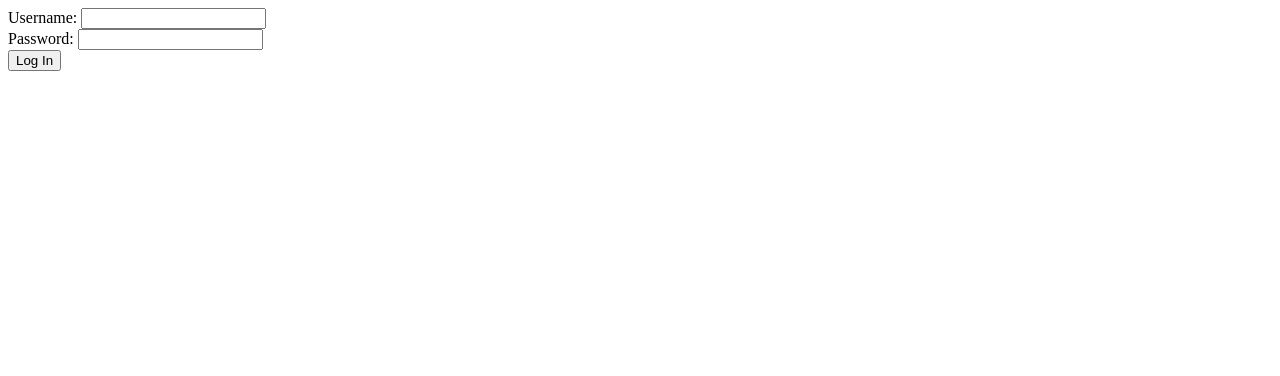
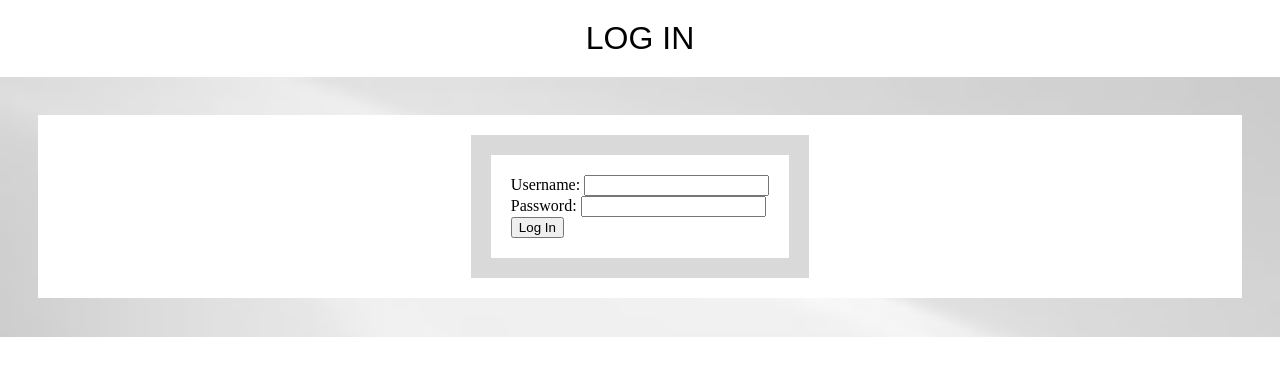
Before and after one commit to RekaSzK/portfolio, a PHP site: page /login.php in a window 1280 px wide. Shown: the top 376 px of the page. Run offline with PHP 8.4, Linux system fonts and the light colour scheme.

Commit message:
Started login page design.

```diff
--- a/Pages/login.php
+++ b/Pages/login.php
@@ -53,14 +53,17 @@
     <meta charset="UTF-8">
     <meta name="viewport" content="width=device-width, initial-scale=1.0">
     <title>LOG IN</title>
+    <link rel="stylesheet" href="../css/login.css">
 </head>
 <body>
-    <?php
-        if (!empty($error))
-        {
-            echo "<p id='errorOutput'>" . $error . "</p>";
-        }
-    ?>
+    <header>
+        <div id="headerGrid">
+            LOG IN
+        </div>
+    </header>
+    <main>
+        <div id="mainContainer">
+            <div id="mainField">
                 <form action="<?php echo $_SERVER['PHP_SELF'] ?>" method="POST">
                     <div>
                         <label for="username">Username:</label>
@@ -72,5 +75,16 @@
                     </div>
                     <button type="submit">Log In</button>
                 </form>
+                <div id="errorsContainer">
+                    <?php
+                        if (!empty($error))
+                        {
+                            echo "<p id='errorOutput'>" . $error . "</p>";
+                        }
+                    ?>
+                </div>
+            </div>
+        </div>
+    </main>
 </body>
 </html>
--- a/css/login.css
+++ b/css/login.css
@@ -0,0 +1,70 @@
+@font-face
+{
+    font-family: "Raleway Light";
+    src: url(../fonts/raleway.light.ttf);
+    font-family: "Raleway Regular";
+    src: url(../fonts/raleway.regular.ttf);
+    font-family: "Raleway Bold";
+    src: url(../fonts/raleway.bold.ttf);
+}
+
+body
+{
+    margin: 0;
+}
+
+
+/*General design ends here.
+Header design starts.*/
+
+/*NOTE: The header has been designed with the intention of being able to reuse it, so other pages only require the disabling of links.*/
+
+
+header
+{
+    padding: 20px 0 20px 0;
+}
+
+#headerGrid
+{
+    font-family: "Raleway Regular", "Arial";
+    font-size: 32px;
+    display: flex;
+    justify-content: center;
+    align-items: center;
+    margin: 0 3% 0 3%;
+}
+
+
+/*Header design ends here.
+Main design starts.*/
+
+
+main
+{
+    background-image: url(../images/bg.png);
+    background-size: cover;
+    background-color: white;
+    padding: 3%;
+}
+
+#mainContainer
+{
+    display: grid;
+    justify-content: center;
+    align-items: center;
+    background-color: white;
+    padding: 20px;
+}
+
+#mainField
+{
+    background-color: #D9D9D9;
+    padding: 20px;
+}
+
+form
+{
+    background-color: white;
+    padding: 20px;
+}
--- a/css/presenting.css
+++ b/css/presenting.css
@@ -184,6 +184,11 @@ main
     padding: 20px;
 }
 
+.presentationLink
+{
+    margin-bottom: 0;
+}
+
 /*Further safety measures for images to retain their aspect ratio while also matching the cell size.*/
 .mainImgInner > img
 {
--- a/css/proskills.css
+++ b/css/proskills.css
@@ -172,7 +172,7 @@ main
 
 .textLinks > li
 {
-    margin-bottom: 10px;
+    margin-bottom: 0;
 }
 
 /*To disable the default styling of the anchors.*/
```
Lines whose indentation alone changed are shown as unchanged.
